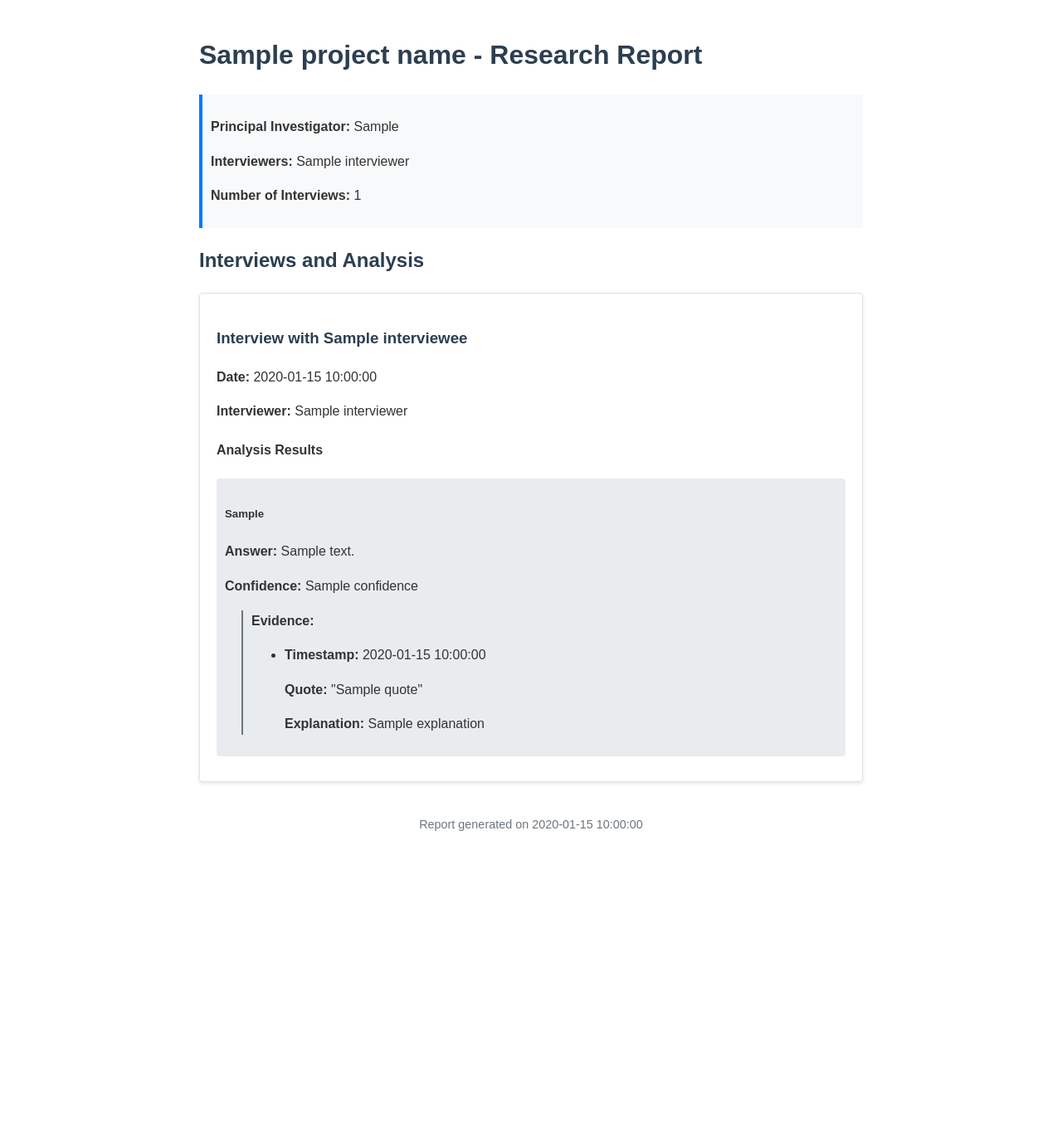
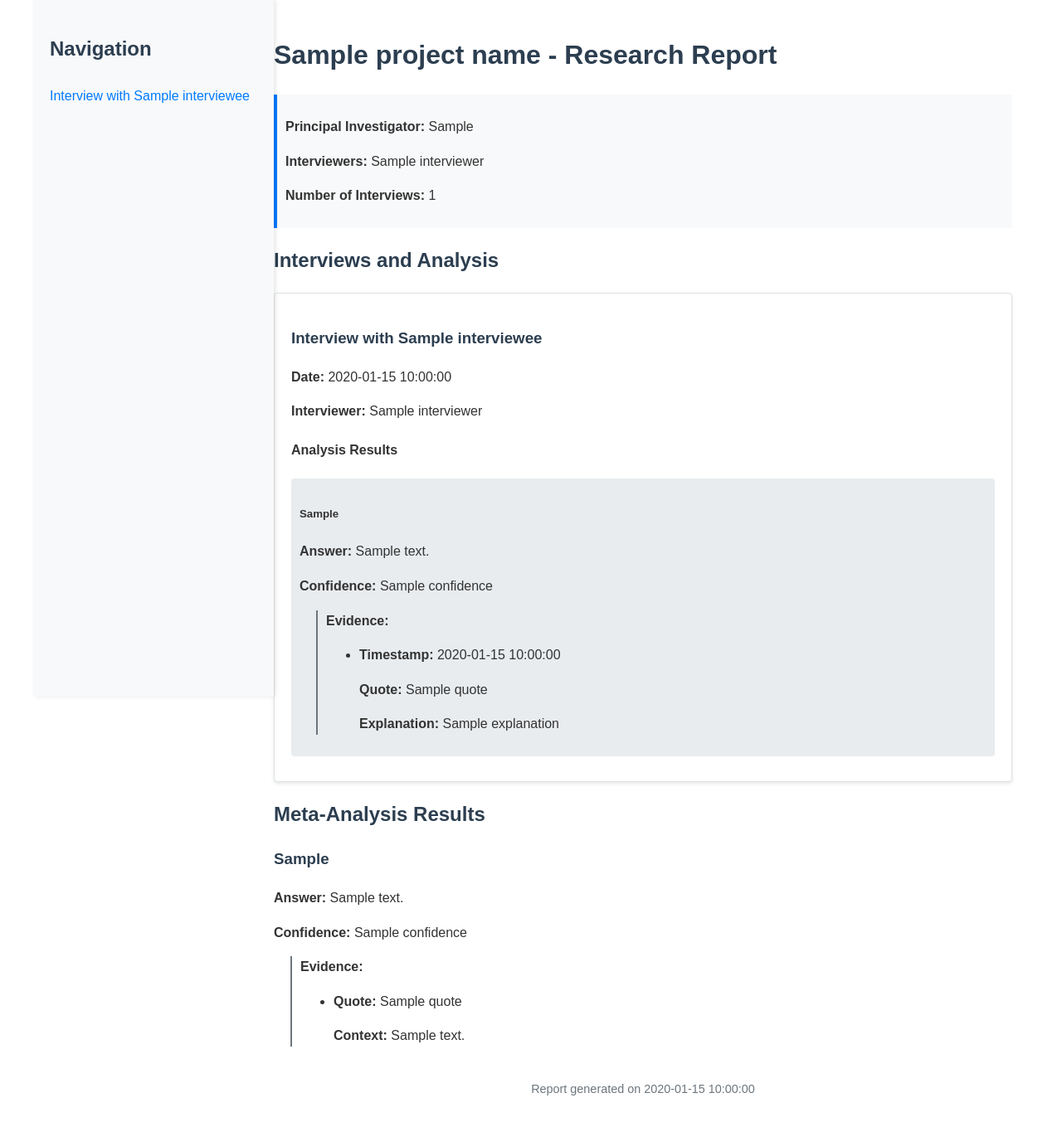
Before and after one commit to learhy/qr-ai, a Python web app: template reporting_engine/templates/report_template.html in a window 1280 px wide. Shown: the whole page at 83% size. Before the commit the page ends 1002 px from the top, so only its background shows below. Run offline with Jinja, Linux system fonts and the light colour scheme; the template is opened without the code that fills it: most values are stand-ins (such as "Sample title", 1, 10 or a date in 2020).

Commit message:
updated cli.py, reporting engine with template report

```diff
--- a/cli/cli.py
+++ b/cli/cli.py
@@ -23,8 +23,10 @@ def interactive_cli(plm, ppe, ae, project_name, project_config):
 
         if command == 'exit':
             break
-        elif command == 'help':
+        elif command == 'help' or command == '?':
             click.echo("Available commands: " + ", ".join(commands))
+        elif command == '':
+            continue
         elif command == 'set_learning_goal':
             print("Enter learning goal (Markdown supported). Press Ctrl+D (Unix) or Ctrl+Z (Windows) followed by Enter to finish:")
             goal_lines = []
--- a/plm/plm.py
+++ b/plm/plm.py
@@ -137,8 +137,11 @@ class ProjectLifecycleManager:
             print(f"No valid files found in the project directory: {project_dir}")
             return
 
+        # Sort files by file type (extension)
+        sorted_files = sorted(files, key=lambda x: self._get_file_type(x))
+
         imported_files = self.data_manager.get_imported_files(project_name)
-        files_to_import = [f for f in files if not self._is_file_imported(f, imported_files)]
+        files_to_import = [f for f in sorted_files if not self._is_file_imported(f, imported_files)]
 
         if not files_to_import:
             print("No new files to import.")
--- a/reporting_engine/templates/report_template.html
+++ b/reporting_engine/templates/report_template.html
@@ -9,8 +9,26 @@
             font-family: Arial, sans-serif;
             line-height: 1.6;
             color: #333;
-            max-width: 800px;
+            margin: 0;
+            padding: 0;
+        }
+        .container {
+            display: flex;
+            max-width: 1200px;
             margin: 0 auto;
+        }
+        .nav {
+            width: 250px;
+            position: fixed;
+            height: 100vh;
+            overflow-y: auto;
+            background-color: #f8f9fa;
+            padding: 20px;
+            box-shadow: 2px 0 5px rgba(0,0,0,0.1);
+        }
+        .content {
+            flex-grow: 1;
+            margin-left: 270px;
             padding: 20px;
         }
         h1, h2, h3 {
@@ -47,9 +65,26 @@
             color: #6c757d;
             font-size: 0.9em;
         }
+        .nav a {
+            display: block;
+            padding: 5px 0;
+            color: #007bff;
+            text-decoration: none;
+        }
+        .nav a:hover {
+            text-decoration: underline;
+        }
     </style>
 </head>
 <body>
+    <div class="container">
+        <nav class="nav">
+            <h2>Navigation</h2>
+            {% for interview in interviews %}
+                <a href="#interview-{{ loop.index }}">Interview with {{ interview.interviewee }}</a>
+            {% endfor %}
+        </nav>
+        <div class="content">
             <h1>{{ project_name }} - Research Report</h1>
 
             <div class="metadata">
@@ -60,7 +95,7 @@
 
             <h2>Interviews and Analysis</h2>
             {% for interview in interviews %}
-        <div class="interview">
+                <div id="interview-{{ loop.index }}" class="interview">
                     <h3>Interview with {{ interview.interviewee }}</h3>
                     <p><strong>Date:</strong> {{ interview.date }}</p>
                     <p><strong>Interviewer:</strong> {{ interview.interviewer }}</p>
@@ -79,7 +114,7 @@
                                         {% for evidence in result.evidence %}
                                             <li>
                                                 <p><strong>Timestamp:</strong> {{ evidence.timestamp }}</p>
-                                        <p><strong>Quote:</strong> "{{ evidence.quote }}"</p>
+                                                <p><strong>Quote:</strong> {{ evidence.quote }}</p>
                                                 <p><strong>Explanation:</strong> {{ evidence.explanation }}</p>
                                             </li>
                                         {% endfor %}
@@ -94,8 +129,34 @@
                 </div>
             {% endfor %}
 
+            {% if meta_analysis %}
+                <h2>Meta-Analysis Results</h2>
+                {% for result in meta_analysis %}
+                    <div class="meta-analysis-result">
+                        <h3>{{ result.learning_goal }}</h3>
+                        <p><strong>Answer:</strong> {{ result.answer }}</p>
+                        <p><strong>Confidence:</strong> {{ result.confidence }}</p>
+                        {% if result.evidence %}
+                            <div class="evidence">
+                                <p><strong>Evidence:</strong></p>
+                                <ul>
+                                {% for evidence in result.evidence %}
+                                    <li>
+                                        <p><strong>Quote:</strong> {{ evidence.quote }}</p>
+                                        <p><strong>Context:</strong> {{ evidence.context }}</p>
+                                    </li>
+                                {% endfor %}
+                                </ul>
+                            </div>
+                        {% endif %}
+                    </div>
+                {% endfor %}
+            {% endif %}
+
             <footer>
                 <p>Report generated on {{ generated_date }}</p>
             </footer>
+        </div>
+    </div>
 </body>
 </html>
```
Lines whose indentation alone changed are shown as unchanged.
